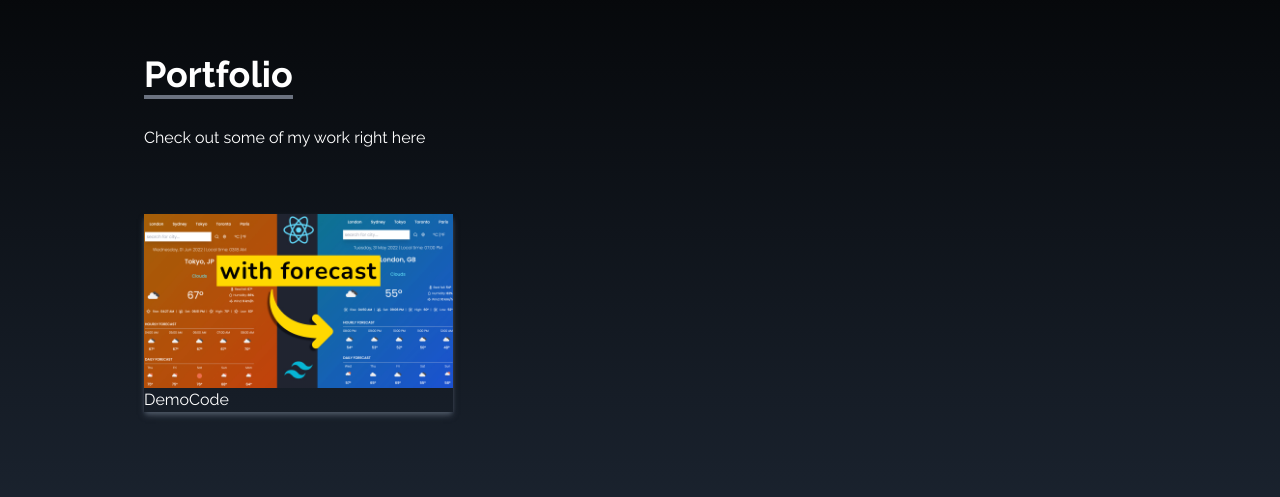
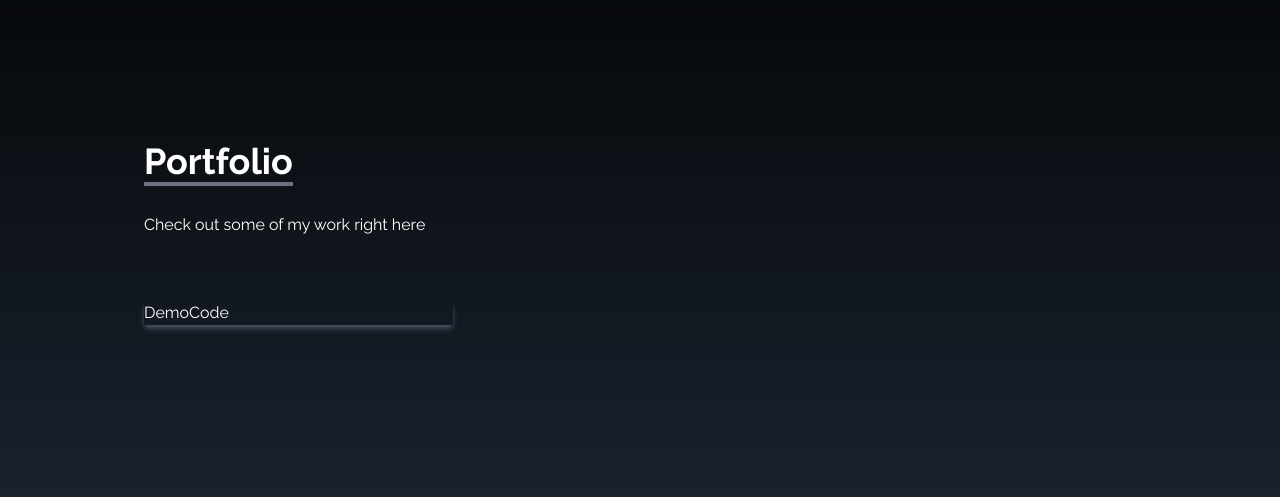
Before and after one commit to GauravKanwat/gauravkanwat.github.io, a React (Create React App) app: page / in a window 1280 px wide. Shown: the part 1767-2264 px from the top of the page. Built offline with nearby package versions, Linux system fonts and the light colour scheme.

Commit message:
Added some details

```diff
--- a/src/components/Portfolio.jsx
+++ b/src/components/Portfolio.jsx
@@ -17,7 +17,7 @@ const Portfolio = () => {
 
                 <div className='grid sm:grid-cols-2 md:grid-cols-3 gap-8 px-12 sm:px-0'>
                     <div className='shadow-md shadow-gray-600'>
-                        <img src={reactWeather} alt="" />
+                        {/* <img src={reactWeather} alt="" /> */}
                         <div>
                             <button>Demo</button>
                             <button>Code</button>
```
